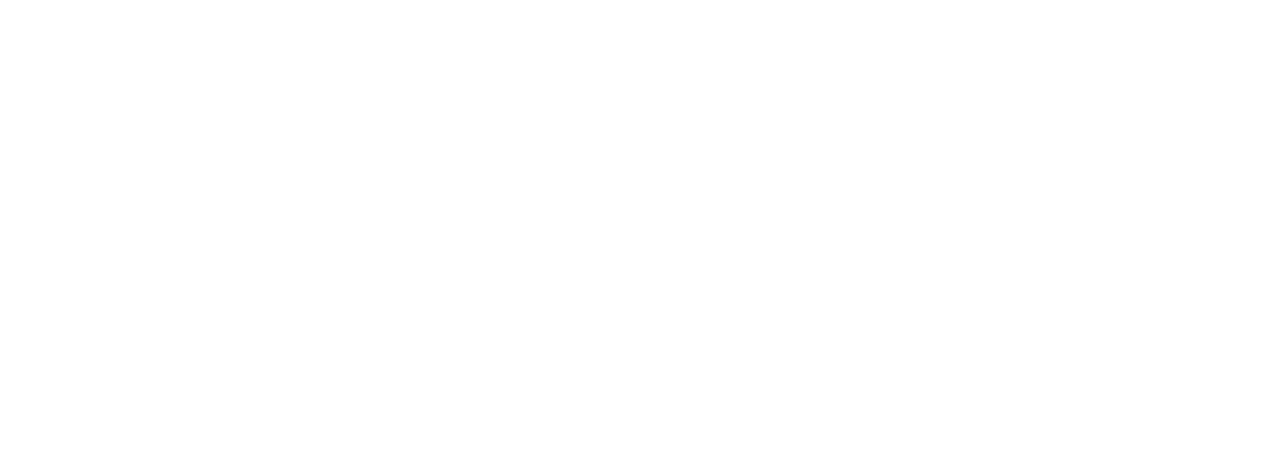
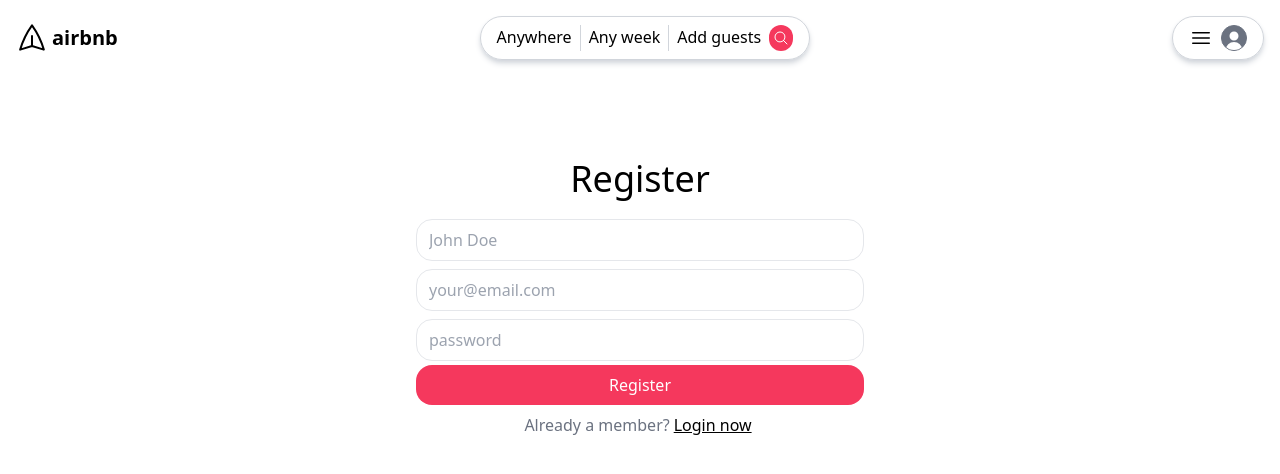
Before and after one commit to DanCtheDeveloper/airbnb-clone, a React (Vite) app in the folder client/: page /register in a window 1280 px wide. Before the commit this address had no page. Shown: the top 474 px of the page. Built offline with nearby package versions, Linux system fonts and the light colour scheme.

Commit message:
completed Register page

```diff
--- a/client/src/App.jsx
+++ b/client/src/App.jsx
@@ -3,6 +3,7 @@
 import IndexPage from './pages/IndexPage.jsx';
 import LoginPage from './pages/LoginPage.jsx';
 import Layout from './Layout';
+import RegisterPage from './pages/RegisterPage';
 
 function App() {
   return (
@@ -10,6 +11,7 @@
       <Route path="/" element={<Layout />}>
       <Route index element={<IndexPage />} />
       <Route path="/login" element={<LoginPage />} />
+      <Route path="/register" element={<RegisterPage />} />
       </Route>
     </Routes>
   )
@@ -17,4 +19,4 @@
 
 export default App
 
-//left off at 33:30
+//left off at 43:03
--- a/client/src/Layout.jsx
+++ b/client/src/Layout.jsx
@@ -3,7 +3,7 @@
 
 export default function Layout(){
    return (
-    <div className="p-4">
+    <div className="p-4 flex flex-col min-h-screen">
         <Header />
         <Outlet />
     </div>
--- a/client/src/index.css
+++ b/client/src/index.css
@@ -2,6 +2,15 @@
 @tailwind components;
 @tailwind utilities;
 
-input[type="email"],input[type="password"] {
-    @apply w-full border;
+input[type="text"],input[type="email"],input[type="password"]{
+    @apply w-full border my-1 py-2 px-3 rounded-2xl;
 }
+
+button{
+    @apply bg-gray-300;
+}
+
+button.primary{
+    background-color: #F5385D;
+    @apply bg-primary p-2 w-full text-white rounded-2xl;
+}
--- a/client/src/pages/LoginPage.jsx
+++ b/client/src/pages/LoginPage.jsx
@@ -1,12 +1,20 @@
+import {Link} from "react-router-dom";
+
 export default function LoginPage (){
 return (
-   <div className="mt-4">
-    <h1 className="text-4xl text-center">Login</h1>
+   <div className="mt-4 grow flex items-center justify-around">
+    <div className="mb-64">
+    <h1 className="text-4xl text-center mb-4">Login</h1>
     <form className="max-w-md mx-auto">
         <input type="email" placeholder={'your@email.com'}/>
         <input type="password" placeholder="password"/>
-        <button>Login</button>
+        <button className="primary">Login</button>
+        <div className="text-center py-2 text-gray-500">
+            Don't have an account yet?
+            <Link className="underline text-black" to={'/register'}>Register now</Link>
+        </div>
     </form>
+    </div>
    </div>
 )
 }
--- /dev/null
+++ b/client/src/pages/RegisterPage.jsx
@@ -0,0 +1,21 @@
+import {Link} from "react-router-dom";
+
+export default function RegisterPage (){
+    return (
+       <div className="mt-4 grow flex items-center justify-around">
+        <div className="mb-64">
+        <h1 className="text-4xl text-center mb-4">Register</h1>
+        <form className="max-w-md mx-auto">
+            <input type="text" placeholder="John Doe"/>
+            <input type="email" placeholder={'your@email.com'}/>
+            <input type="password" placeholder="password"/>
+            <button className="primary">Register</button>
+            <div className="text-center py-2 text-gray-500">
+                Already a member?
+                <Link className="underline text-black p-1" to={'/login'}>Login now</Link>
+            </div>
+        </form>
+        </div>
+       </div>
+    )
+    }
```
